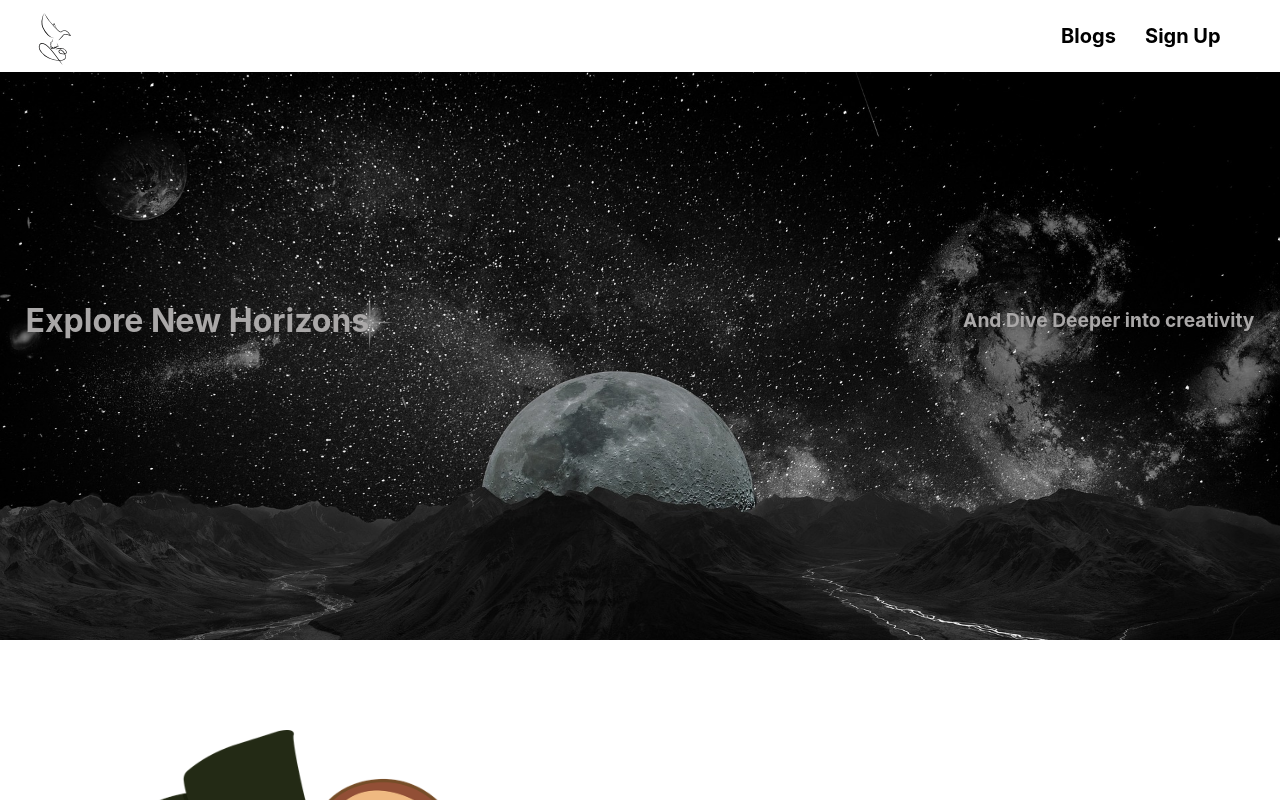
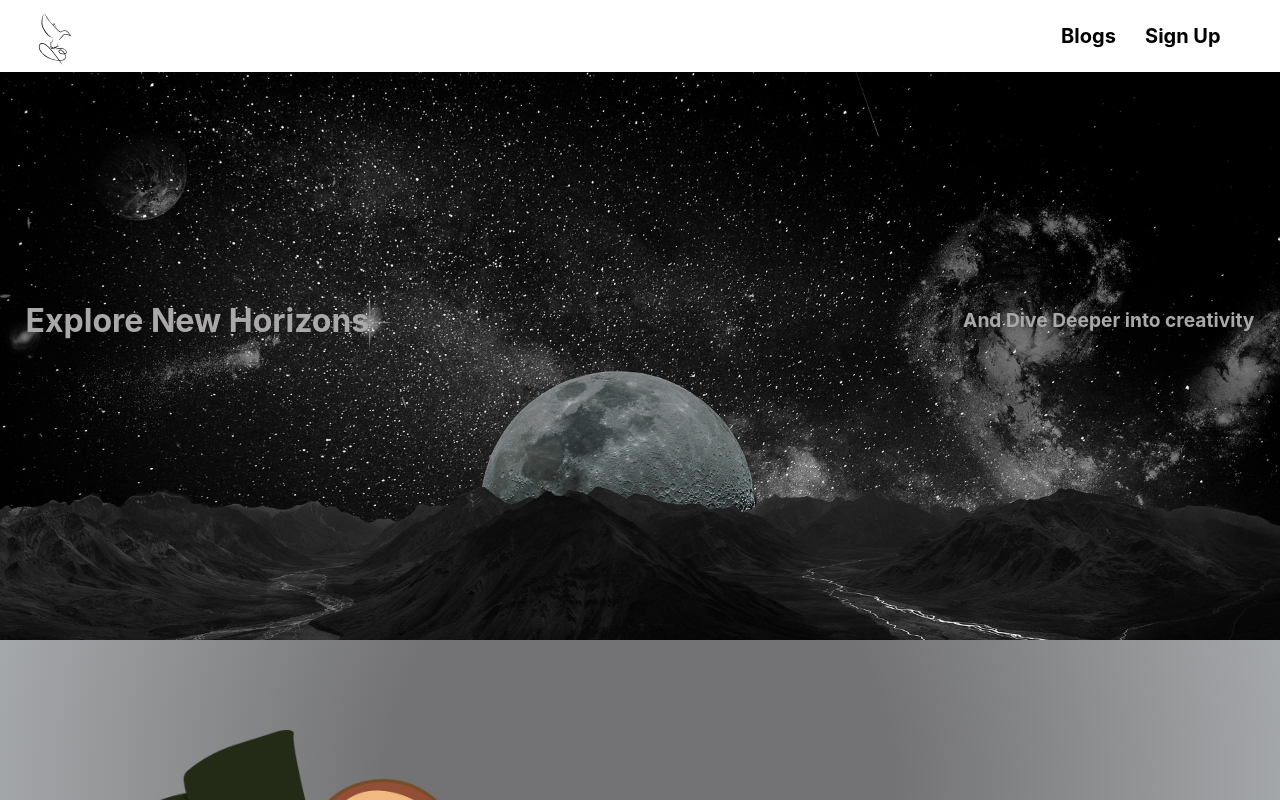
Before and after one commit to anjali-dehru-au13/BlogApplication, a React (Create React App) app in the folder client/: page / in a window 1280 px wide. Shown: the top 800 px of the page. Built offline with nearby package versions, Linux system fonts and the light colour scheme.

Commit message:
style added

```diff
--- a/client/src/pages/common/Layout.js
+++ b/client/src/pages/common/Layout.js
@@ -6,7 +6,7 @@ import Footer from "./Footer";
 
 const Layout = () => {
  return (
-  <main>
+  <main className="App">
    <Header />
    <Outlet />
    <Footer />
```
